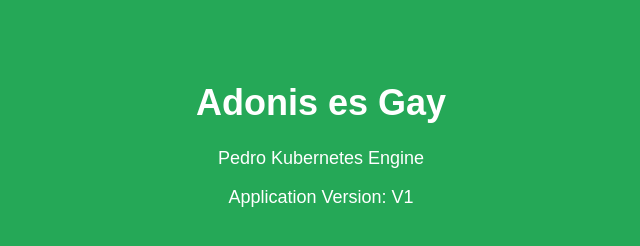
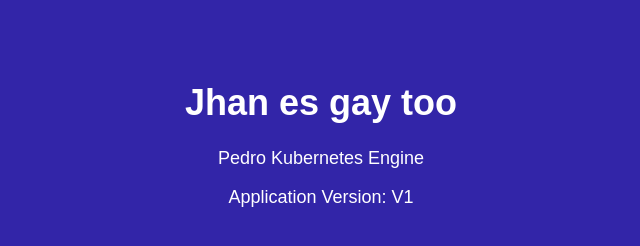
Before and after one commit to perodriguez1630/DevOps-CI-CD, a plain HTML site: page index.html in a window 1280 px wide. Shown: the whole page, without its empty margins (319-959 px from the left). Drawn offline with Linux system fonts and the light colour scheme.

```diff
--- a/index.html
+++ b/index.html
@@ -5,7 +5,7 @@
     <title>Pedro DevOps</title>
     <style>
         body {
-            background-color: rgb(37, 168, 87);
+            background-color: rgb(50, 37, 168);
             font-family: Arial, sans-serif;
             text-align: center;
             padding-top: 50px;
@@ -21,7 +21,7 @@
     </style>
 </head>
 <body>
-    <h1>Adonis es Gay</h1>
+    <h1>Jhan es gay too</h1>
     <p>Pedro Kubernetes Engine</p>
     <p>Application Version: V1</p>
 </body>
```
